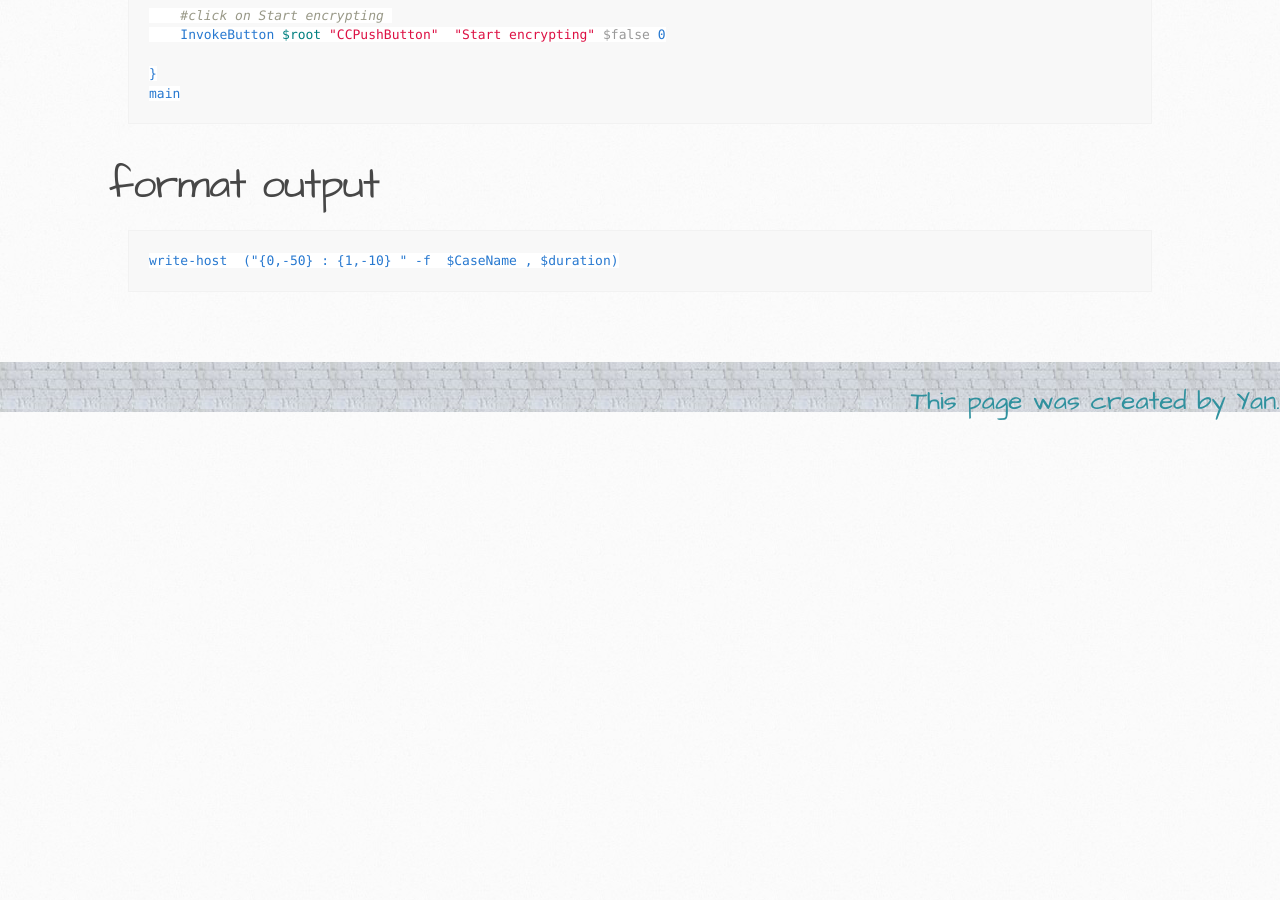
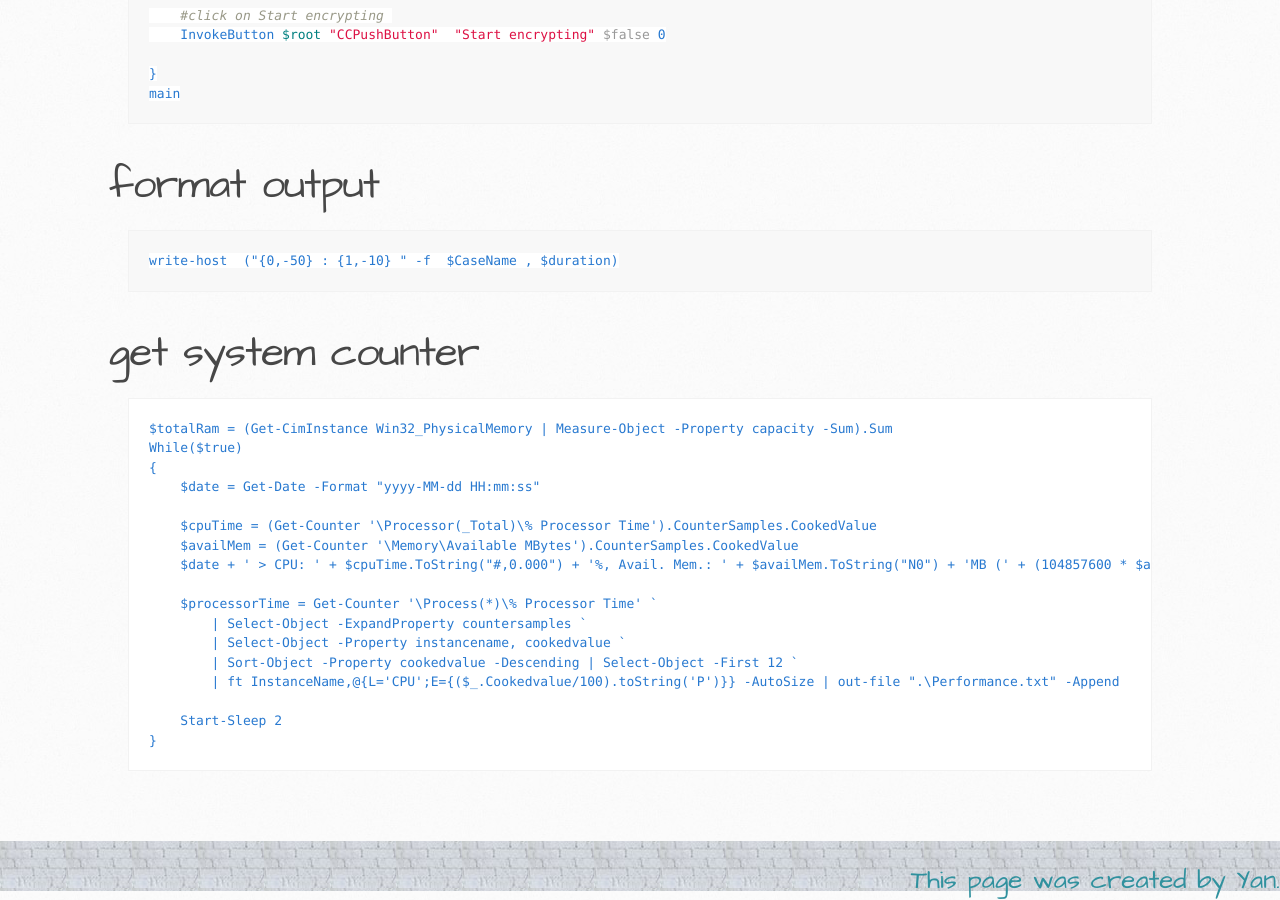
Before and after one commit to itcraftme/itcraftme, a Jekyll site: the page built from docs/it/powershell.md, in a window 1280 px wide and 900 px high, scrolled down 14447 px. Built offline with Jekyll 4.4.1, drawn with Linux system fonts in a browser that asks for light colours; our own code applies the rules of GitHub Pages for plain Markdown files; before the commit the page ends 14868 px from its top, so only the background shows below that.

Commit message:
Update powershell.md
add code for getting system performance

````diff
--- a/docs/it/powershell.md
+++ b/docs/it/powershell.md
@@ -653,3 +653,24 @@ main
 ```
 write-host  ("{0,-50} : {1,-10} " -f  $CaseName , $duration)
 ```
+
+# get system counter
+```Powershell
+$totalRam = (Get-CimInstance Win32_PhysicalMemory | Measure-Object -Property capacity -Sum).Sum
+While($true)
+{
+    $date = Get-Date -Format "yyyy-MM-dd HH:mm:ss"
+
+    $cpuTime = (Get-Counter '\Processor(_Total)\% Processor Time').CounterSamples.CookedValue
+    $availMem = (Get-Counter '\Memory\Available MBytes').CounterSamples.CookedValue
+    $date + ' > CPU: ' + $cpuTime.ToString("#,0.000") + '%, Avail. Mem.: ' + $availMem.ToString("N0") + 'MB (' + (104857600 * $availMem / $totalRam).ToString("#,0.0") + '%)' | out-file ".\Performance.txt" -Append
+
+    $processorTime = Get-Counter '\Process(*)\% Processor Time' `
+        | Select-Object -ExpandProperty countersamples `
+        | Select-Object -Property instancename, cookedvalue `
+        | Sort-Object -Property cookedvalue -Descending | Select-Object -First 12 `
+        | ft InstanceName,@{L='CPU';E={($_.Cookedvalue/100).toString('P')}} -AutoSize | out-file ".\Performance.txt" -Append
+
+    Start-Sleep 2
+}
+```
````
